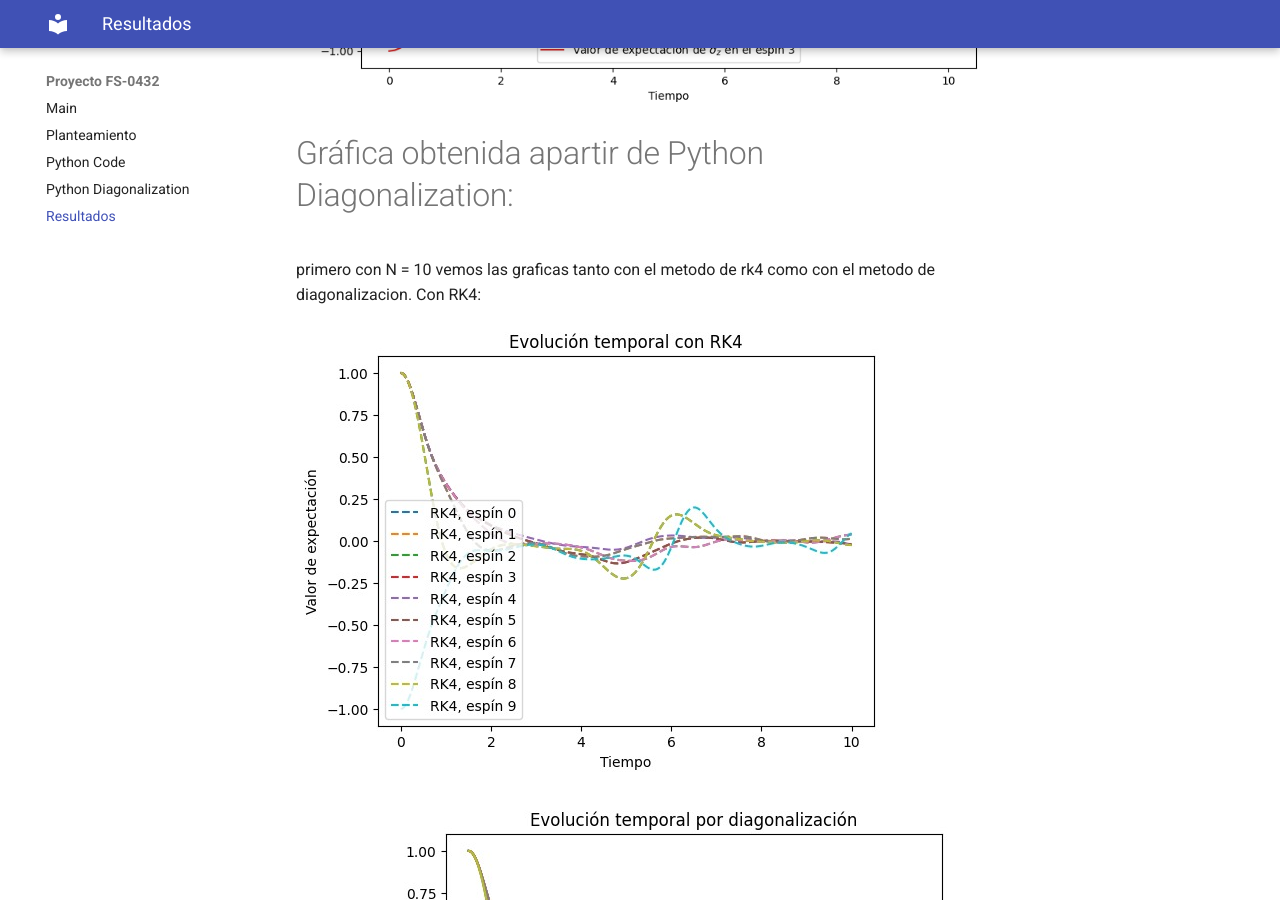
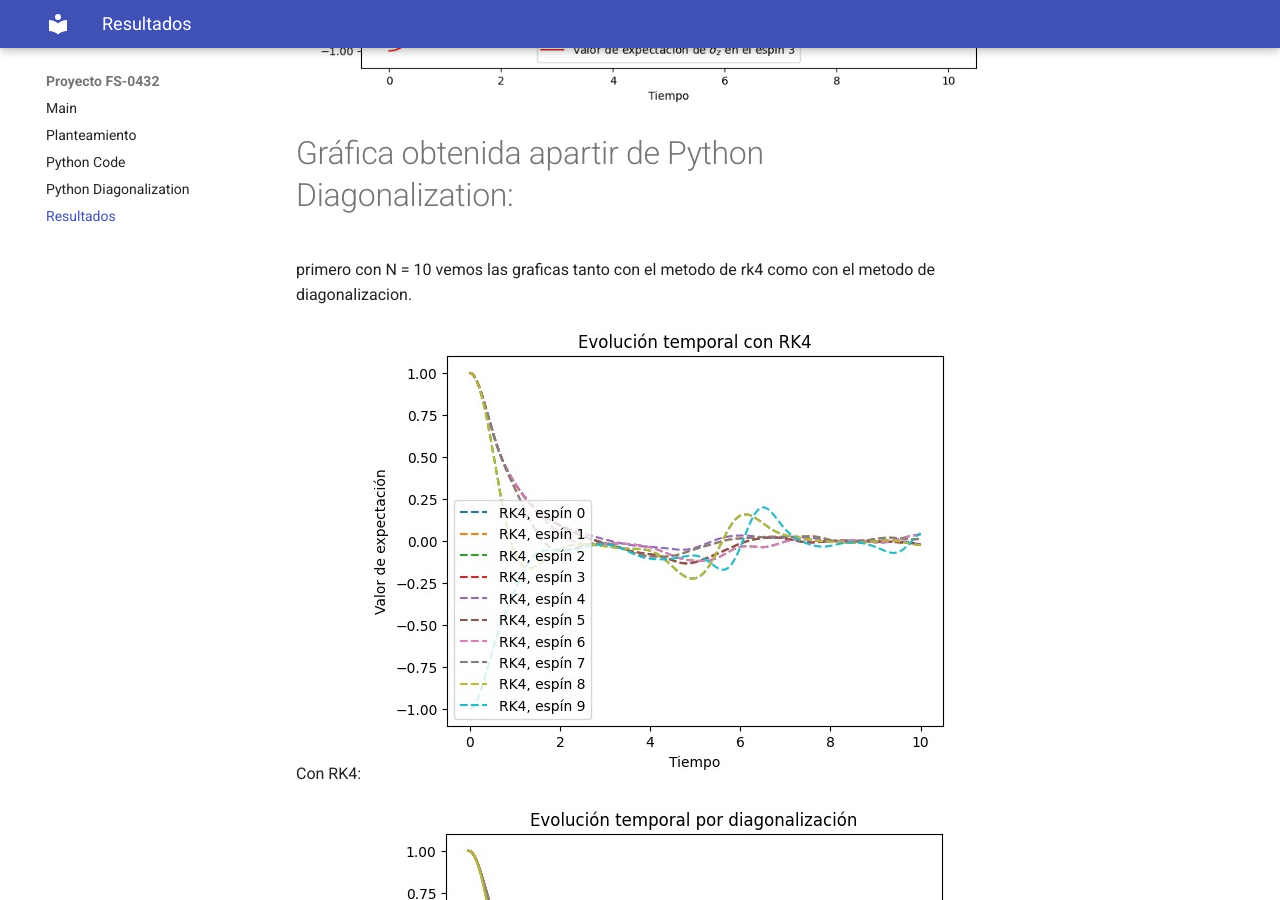
Before and after one commit to BrayCal/Proyecto-FS-0432, an MkDocs documentation site: the page built from docs/imagen.md, in a window 1280 px wide and 900 px high, scrolled down 623 px. Built offline with MkDocs 1.6.1 and Material for MkDocs 9.7.7, drawn with Linux system fonts in a browser that asks for light colours; part of the change alters nothing that is shown.

```diff
--- a/docs/imagen.md
+++ b/docs/imagen.md
@@ -6,8 +6,8 @@ La gráfica obtenida representa cómo cambia en el tiempo el valor esperado del
 
 # Gráfica obtenida apartir de Python Diagonalization:
 primero con N = 10 vemos las graficas tanto con el metodo de rk4 como con el metodo de diagonalizacion.
+
 Con RK4:
-
 ![](img/10nrk4.png)
 
 Con Diag
@@ -17,3 +17,6 @@ Ahora lo vemos con N = 11.
 
 Con RK4:
 ![](img/11nrk4.png)
+
+Con Diag:
+![](img/11ndiag.png)
```
Also changed, not shown: docs/img/11ndiag.png (added), site/imagen/index.html, site/img/10ndiag.png (added), site/img/10nrk4.png (added), site/img/11nrk4.png (added).
